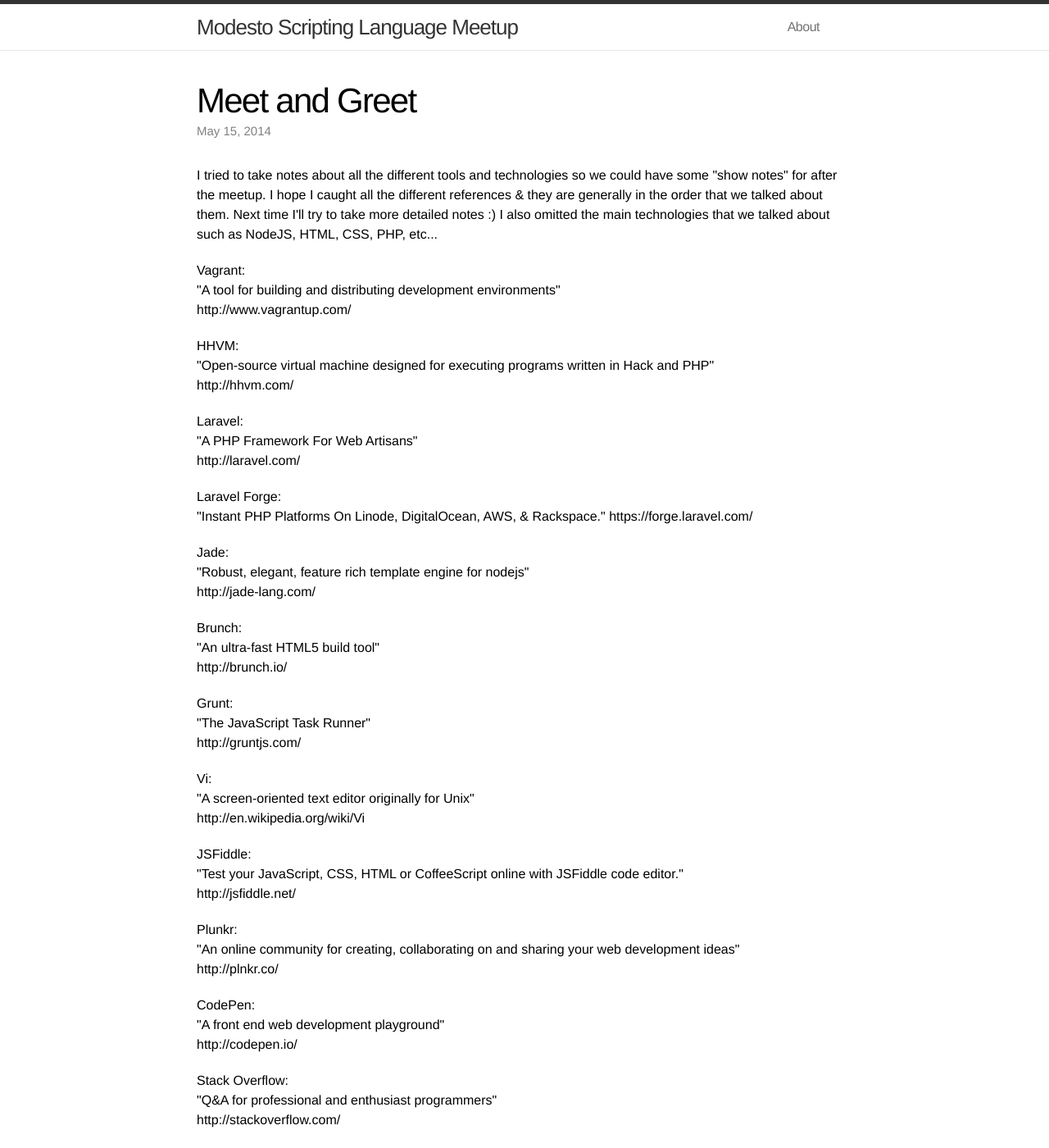
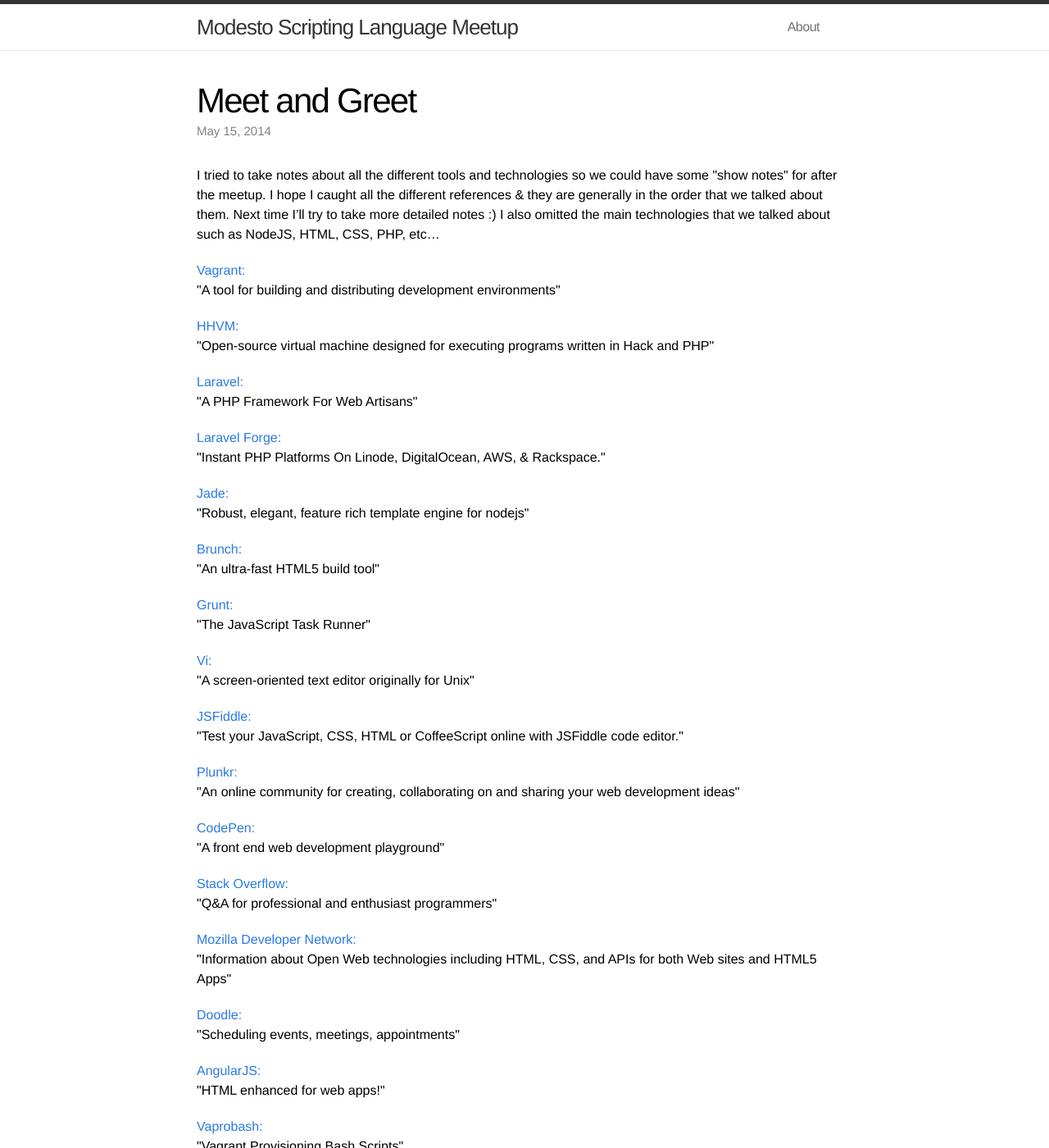
Before and after one commit to MSLM/mslm.github.io, a Jekyll site: the page built from _posts/2014-05-15-meet-and-greet.markdown, in a window 1280 px wide and 1400 px high. Shown: the whole window at 82% size. Built offline with Jekyll 4.4.1, drawn with Linux system fonts in a browser that asks for light colours; some of the changed text lies outside the part shown.

Commit message:
Cleaned up Meet & Greet post
Added links to Developer Environment Throwdown

```diff
--- a/_posts/2014-05-15-meet-and-greet.markdown
+++ b/_posts/2014-05-15-meet-and-greet.markdown
@@ -3,149 +3,79 @@
 title: "Meet and Greet"
 ---
 
-<p>I tried to take notes about all the different tools and technologies so we could have some &quot;show notes&quot; for after the meetup. I hope I caught all the different references &amp; they are generally in the order that we talked about them. Next time I'll try to take more detailed notes :) I also omitted the main technologies that we talked about such as NodeJS, HTML, CSS, PHP, etc...
-</p>
+I tried to take notes about all the different tools and technologies so we could have some &quot;show notes&quot; for after the meetup. I hope I caught all the different references &amp; they are generally in the order that we talked about them. Next time I'll try to take more detailed notes :) I also omitted the main technologies that we talked about such as NodeJS, HTML, CSS, PHP, etc...
 
-<p>Vagrant:
-<br />
+[Vagrant:](http://www.vagrantup.com/)
 &quot;A tool for building and distributing development environments&quot;
-<br />http://www.vagrantup.com/
-</p>
 
-<p>HHVM:
-<br />
+[HHVM:](http://hhvm.com/)
 &quot;Open-source virtual machine designed for executing programs written in Hack and PHP&quot;
-<br />http://hhvm.com/
-</p>
 
-<p>Laravel:
-<br />
+[Laravel:](http://laravel.com/)
 &quot;A PHP Framework For Web Artisans&quot;
-<br />http://laravel.com/
-</p>
 
-<p>Laravel Forge:
-<br />
-&quot;Instant PHP Platforms On Linode, DigitalOcean, AWS, &amp; Rackspace.&quot; https://forge.laravel.com/
-</p>
+[Laravel Forge:](https://forge.laravel.com/)
+&quot;Instant PHP Platforms On Linode, DigitalOcean, AWS, &amp; Rackspace.&quot;
 
-<p>Jade:
-<br />
+[Jade:](http://jade-lang.com/)
 &quot;Robust, elegant, feature rich template engine for nodejs&quot;
-<br />http://jade-lang.com/
-</p>
 
-<p>Brunch:
-<br />
+[Brunch:](http://brunch.io/)
 &quot;An ultra-fast HTML5 build tool&quot;
-<br />http://brunch.io/
-</p>
 
-<p>Grunt:
-<br />
+[Grunt:](http://gruntjs.com/)
 &quot;The JavaScript Task Runner&quot;
-<br />http://gruntjs.com/
-</p>
 
-<p>Vi:
-<br />
+[Vi:](http://en.wikipedia.org/wiki/Vi)
 &quot;A screen-oriented text editor originally for Unix&quot;
-<br />http://en.wikipedia.org/wiki/Vi
-</p>
 
-<p>JSFiddle:
-<br />
+[JSFiddle:](http://jsfiddle.net/)
 &quot;Test your JavaScript, CSS, HTML or CoffeeScript online with JSFiddle code editor.&quot;
-<br />http://jsfiddle.net/
-</p>
 
-<p>Plunkr:
-<br />
+[Plunkr:](http://plnkr.co/)
 &quot;An online community for creating, collaborating on and sharing your web development ideas&quot;
-<br />http://plnkr.co/
-</p>
 
-<p>CodePen:
-<br />
+[CodePen:](http://codepen.io/)
 &quot;A front end web development playground&quot;
-<br />http://codepen.io/
-</p>
 
-<p>Stack Overflow:
-<br />
+[Stack Overflow:](http://stackoverflow.com/)
 &quot;Q&amp;A for professional and enthusiast programmers&quot;
-<br />http://stackoverflow.com/
-</p>
 
-<p>Mozilla
-<br />
-eveloper Network: &quot;Information about Open Web technologies including HTML, CSS, and APIs for both Web sites and HTML5 Apps&quot; https://developer.mozilla.org/
-</p>
+[Mozilla Developer Network:](https://developer.mozilla.org/)
+&quot;Information about Open Web technologies including HTML, CSS, and APIs for both Web sites and HTML5 Apps&quot;
 
-<p>Doodle:
-<br />
+[Doodle:](http://doodle.com/)
 &quot;Scheduling events, meetings, appointments&quot;
-<br />http://doodle.com/
-</p>
 
-<p>AngularJS:
-<br />
-&quot;HTML enhanced for web apps!&quot; https://angularjs.org/
-</p>
+[AngularJS:](https://angularjs.org/)
+&quot;HTML enhanced for web apps!&quot;
 
-<p>Vaprobash:
-<br />
-&quot;Vagrant Provisioning Bash Scripts&quot; https://github.com/fideloper/Vap...
-</p>
+[Vaprobash:](https://github.com/fideloper/Vaprobash)
+&quot;Vagrant Provisioning Bash Scripts&quot;
 
-<p>Chef:
-<br />
+[Chef:](http://www.getchef.com/chef/)
 &quot;An automation platform that transforms infrastructure into code&quot;
-<br />http://www.getchef.com/chef/
-</p>
 
-<p>Puppet:
-<br />
+[Puppet:](http://puppetlabs.com/puppet/wh...)
 &quot;A declarative, model-based approach to IT automation&quot;
-<br />http://puppetlabs.com/puppet/wh...
-</p>
 
-<p>Ansible:
-<br />
+[Ansible:](http://www.ansible.com/home)
 &quot;The simplest way to automate IT&quot;
-<br />http://www.ansible.com/home
-</p>
 
-<p>protobox:
-<br />
+[protobox:](http://getprotobox.com/)
 &quot;A layer on top of vagrant and a web GUI to setup virtual machines for web development&quot;
-<br />http://getprotobox.com/
-</p>
 
-<p>Ember:
-<br />
+[Ember:](http://emberjs.com/)
 &quot;A framework for creating ambitious web applications&quot;
-<br />http://emberjs.com/
-</p>
 
-<p>Netbeans:
-<br />
-&quot;An IDE for quickly and easily develop desktop, mobile and web applications with Java, HTML5, PHP, C/C++ and more&quot; https://netbeans.org/
-</p>
+[Netbeans:](https://netbeans.org/)
+&quot;An IDE for quickly and easily develop desktop, mobile and web applications with Java, HTML5, PHP, C/C++ and more&quot;
 
-<p>PHPStorm:
-<br />
+[PHPStorm:](http://www.jetbrains.com/phpstorm)
 PHP IDE
-<br />http://www.jetbrains.com/phpsto...
-</p>
 
-<p>Coda:
-<br />
-Web Development IDE https://panic.com/coda/
-</p>
+[Coda:](https://panic.com/coda/)
+Web Development IDE
 
-<p>Sublime Text:
-<br />
+[Sublime Text:](http://www.sublimetext.com/)
 &quot;A sophisticated text editor for code, markup and prose.&quot;
-<br />http://www.sublimetext.com/
-</p>
```
Also changed, not shown: _posts/2014-06-19-development-environment-throwdown.markdown (+113 -56 lines).
